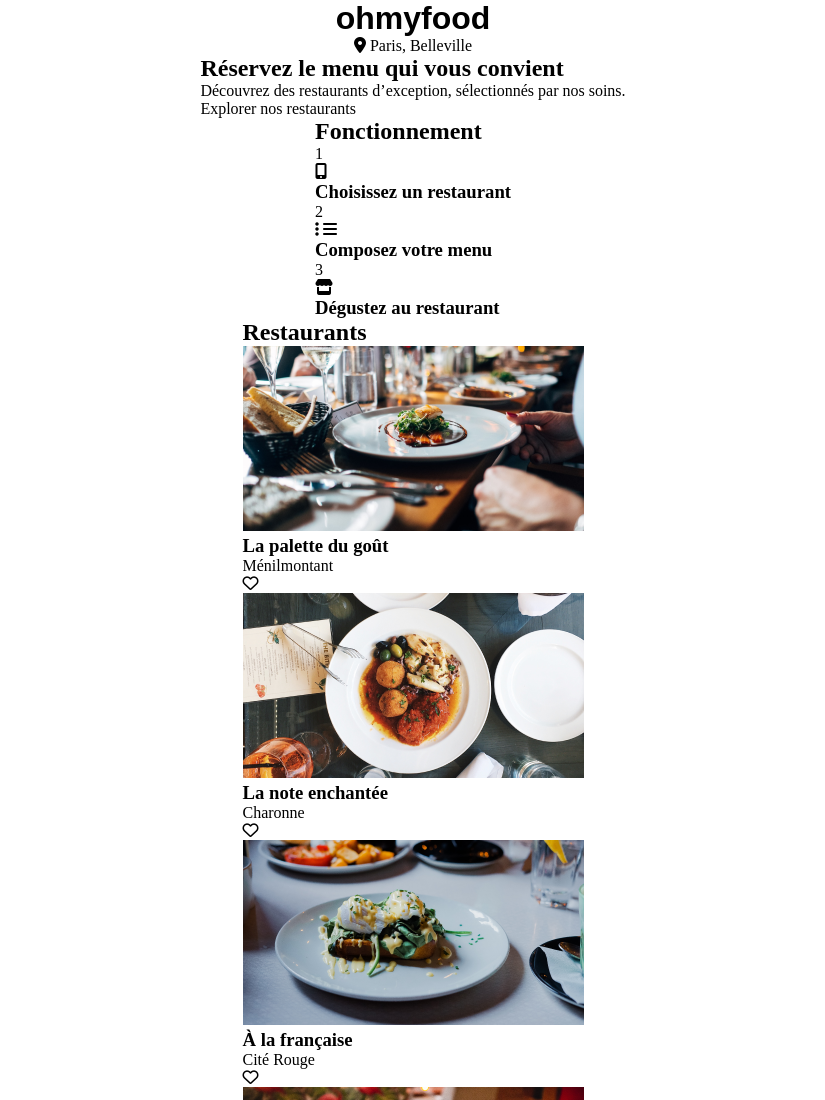
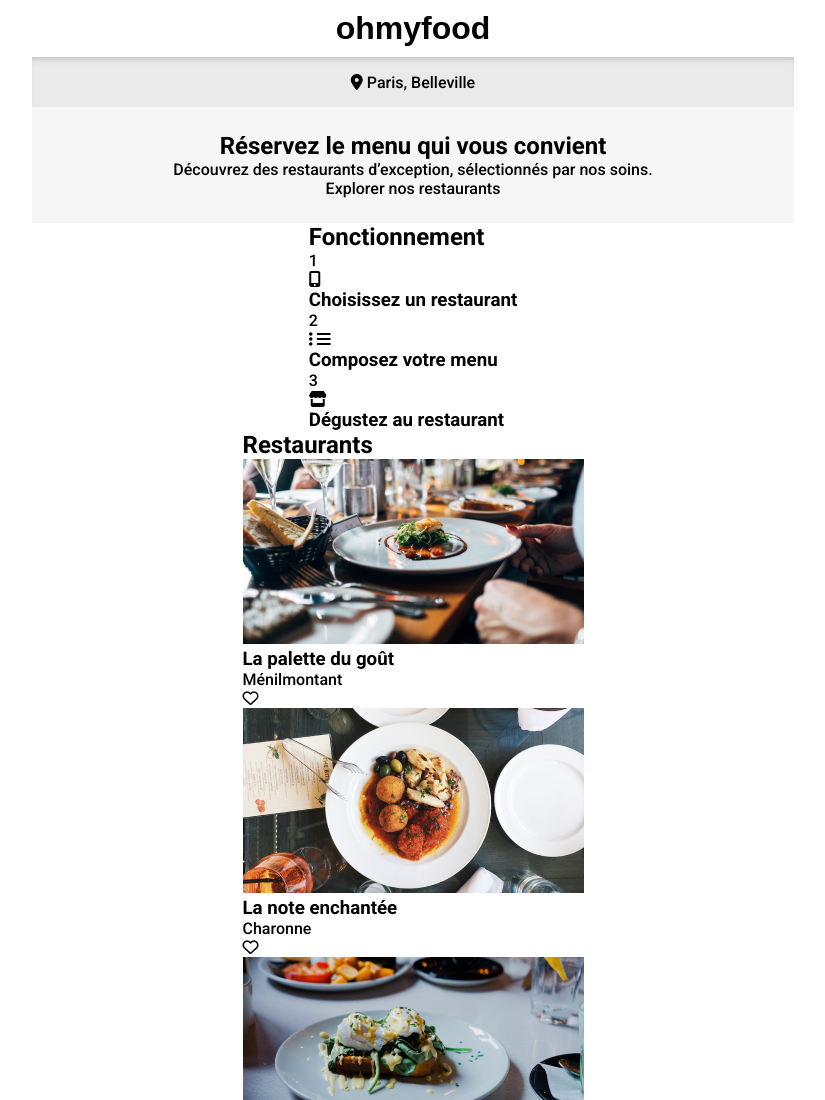
Before and after one commit to greskelll/ocProject3, a plain HTML site: page index.html in a window 1280 px wide. Shown: the top 1100 px of the page, without its empty margins (227-1052 px from the left). Drawn offline with Linux system fonts and the light colour scheme; a web font is replaced by a local one.

Commit message:
début mise en page CSS

```diff
--- a/index.html
+++ b/index.html
@@ -9,7 +9,8 @@
     <script src="https://kit.fontawesome.com/d113519eeb.js" crossorigin="anonymous"></script>
     <link rel="preconnect" href="https://fonts.googleapis.com">
     <link rel="preconnect" href="https://fonts.gstatic.com" crossorigin>
-    <link href="https://fonts.googleapis.com/css2?family=Shrikhand&display=swap" rel="stylesheet">
+    <link href="https://fonts.googleapis.com/css2?family=Roboto:wght@300;500;700&family=Shrikhand&display=swap"
+        rel="stylesheet">
     <title>ohmyfood</title>
 </head>
 
@@ -17,7 +18,7 @@
     <header>
         <h1>ohmyfood</h1>
     </header>
-    <div>
+    <div class="location">
         <p>
             <i class="fa-solid fa-location-dot"></i>
             Paris, Belleville
--- /dev/null
+++ b/sass/Base/_reset.scss
@@ -0,0 +1,5 @@
+* {
+    box-sizing: border-box;
+    margin: 0;
+    padding: 0;
+}
--- /dev/null
+++ b/sass/Utils/_mixin.scss
@@ -0,0 +1,5 @@
+@mixin flex-center {
+    display: flex;
+    justify-content: center;
+    align-items: center;
+}
--- a/sass/Utils/_variables.scss
+++ b/sass/Utils/_variables.scss
@@ -2,7 +2,13 @@ $primary-color: #9356DC;
 $secondary-color: #ff79da;
 $tertiary-color: #99E2D0;
 $inverted-police: #FFFFFF;
+$grey: #F6F6F6;
 $line-height: 19px;
 $small-font: 16px;
+$large-font: 24px;
+$small-weight: 300;
+$regular-weight: 500;
+$bold-weight: 700;
 $full-width: 100%;
 $logo-font: 'Shrikhand';
+$regular-font: 'Roboto';
--- a/sass/style.scss
+++ b/sass/style.scss
@@ -1,22 +1,42 @@
 @import 'Utils/variables';
+@import 'Base/reset';
+@import 'Utils/mixin';
 
-* {
-    box-sizing: border-box;
-    margin: 0;
-    padding: 0;
-}
 
 body {
     max-width: 762px;
     margin: auto;
-    display: flex;
     flex-direction: column;
-    justify-content: center;
-    align-items: center;
+    font-family: $regular-font, sans-serif;
+    @include flex-center
 }
 
 h1 {
     font-family: $logo-font, sans-serif;
+    margin: 10px;
+}
+
+h2 {
+    font-weight: $bold-weight;
+    font-size: $large-font;
+}
+
+nav {
+    padding: 25px;
+    width: 100%;
+    background-color: $grey;
+    @include flex-center;
+    flex-direction: column;
+    text-align: center;
+}
+
+.location {
+    background-color: darken($grey, 4.8%);
+    width: 100%;
+    height: 50px;
+    text-align: center;
+    @include flex-center;
+    box-shadow: inset 0 7px 9px -7px darken($grey, 30%);
 }
 
 footer {
```
Also changed, not shown: assets/css/style.css, 1 other file.
